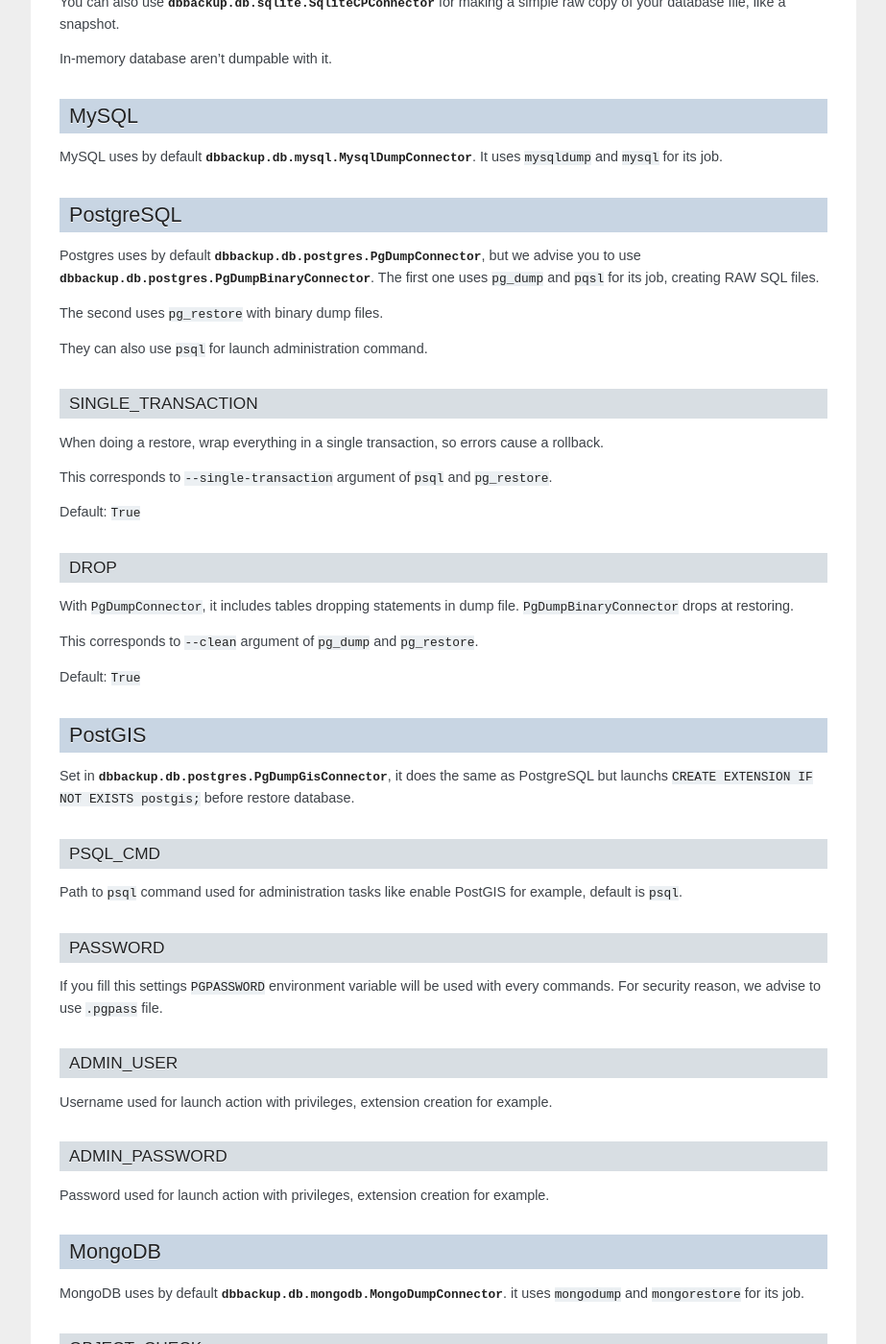
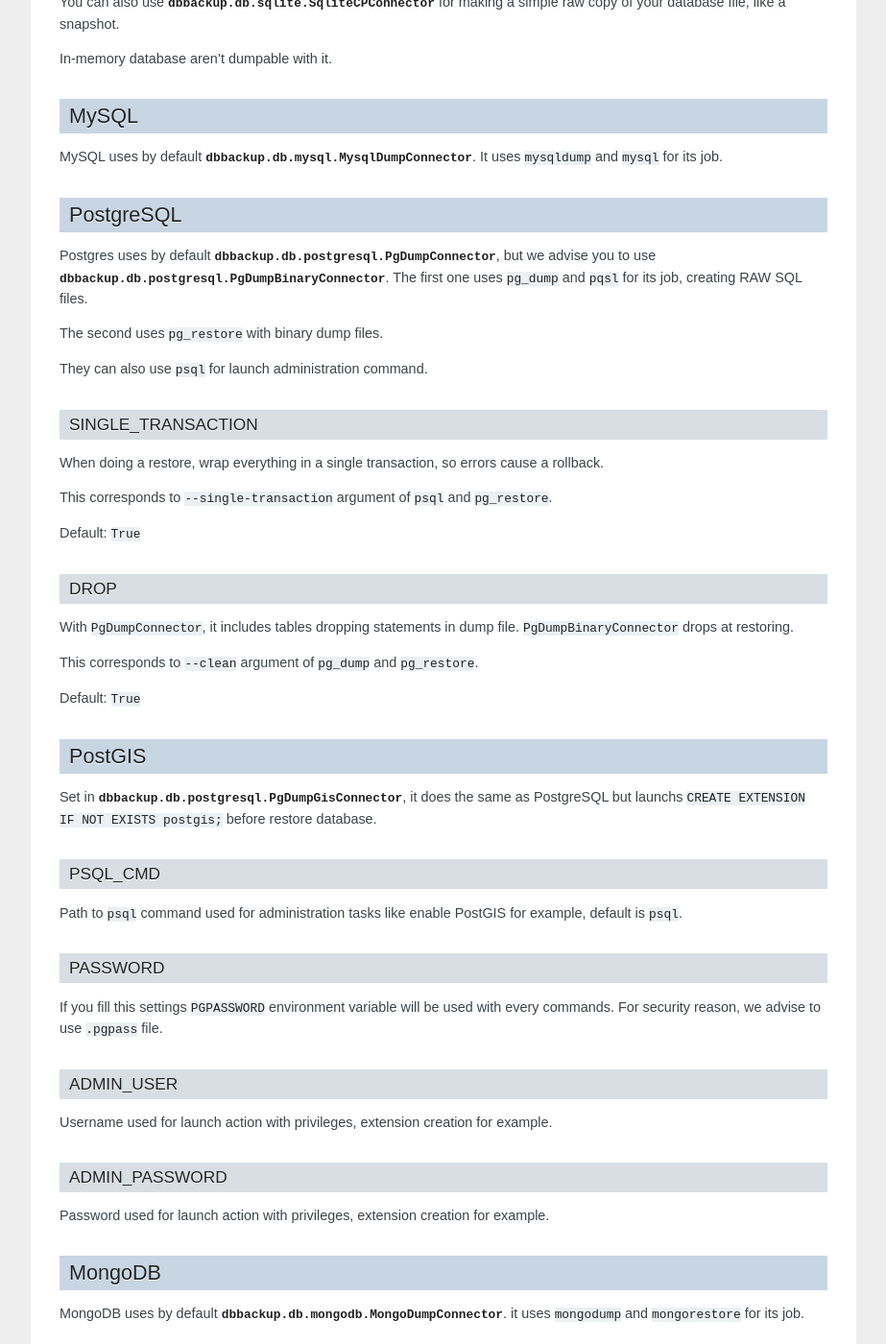
Before and after one commit to jazzband/django-dbbackup, a Sphinx documentation site: the page built from docs/databases.rst, in a window 1280 px wide and 1400 px high, scrolled down 2229 px. Shown: the whole window at 96% size, without its empty margins (198-1121 px from the left). Built offline with Sphinx 7.4.7, drawn with Linux system fonts in a browser that asks for light colours.

Commit message:
dbbackup.db.postgres typo fix

```diff
--- a/docs/databases.rst
+++ b/docs/databases.rst
@@ -130,8 +130,8 @@
 PostgreSQL
 ----------
 
-Postgres uses by default :class:`dbbackup.db.postgres.PgDumpConnector`, but
-we advise you to use :class:`dbbackup.db.postgres.PgDumpBinaryConnector`. The
+Postgres uses by default :class:`dbbackup.db.postgresql.PgDumpConnector`, but
+we advise you to use :class:`dbbackup.db.postgresql.PgDumpBinaryConnector`. The
 first one uses ``pg_dump`` and ``pqsl`` for its job, creating RAW SQL files.
 
 The second uses ``pg_restore`` with binary dump files.
@@ -162,7 +162,7 @@
 PostGIS
 -------
 
-Set in :class:`dbbackup.db.postgres.PgDumpGisConnector`, it does the same as
+Set in :class:`dbbackup.db.postgresql.PgDumpGisConnector`, it does the same as
 PostgreSQL but launchs ``CREATE EXTENSION IF NOT EXISTS postgis;`` before
 restore database.
 
```
